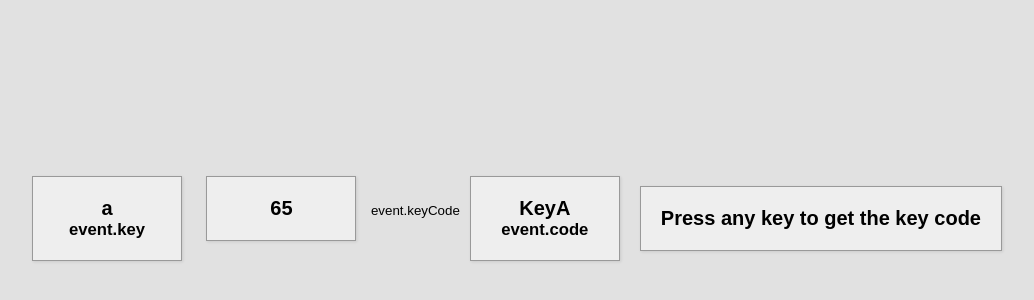
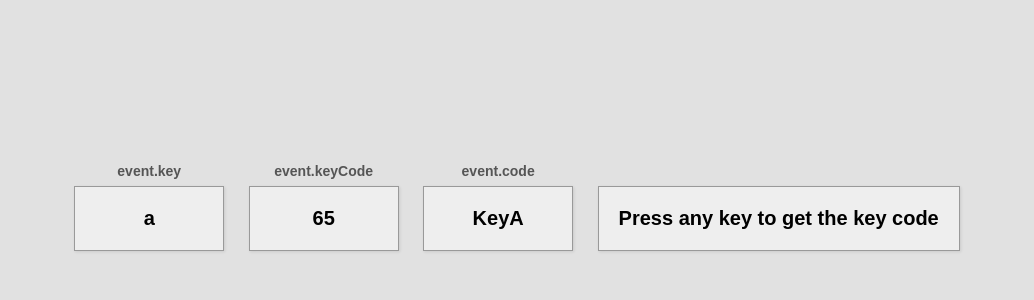
Before and after one commit to Cordovas-cmd/Key-Code-Reader, a plain HTML site: page index.html in a window 1280 px wide. Shown: the part 182-482 px from the top of the page, without its empty margins (123-1157 px from the left). Drawn offline with Linux system fonts and the light colour scheme; a web font is replaced by a local one.

Commit message:
added the small tag styling and fixed some errors in html

```diff
--- a/index.html
+++ b/index.html
@@ -8,13 +8,18 @@
   </head>
   <body>
     <div id="insert">
+
+
       <div class="key">
         a
         <small>event.key</small>
       </div>
-      <div class="key">65</div>
+
+      <div class="key">
+        65
         <small>event.keyCode</small>
       </div>
+
 
       <div class="key">
         KeyA
@@ -24,6 +29,9 @@
       <div class="key">
         Press any key to get the key code
       </div>
+
+
+    </div>
       <script src="script.js"></script>
     </body>
     </html>
--- a/style.css
+++ b/style.css
@@ -16,7 +16,7 @@ body {
   margin: 0;
 }
 
-/* ket class styles */
+/* key class styles ----------------- */
 .key {
   border: 1px solid #999;
   background-color: #eee;
@@ -29,4 +29,16 @@ body {
   flex-direction: column;
   margin: 10px;
   min-width: 150px;
+  position: relative;
 }
+
+/* small tag styling-------------- */
+.key small {
+  position: absolute;
+  top: -24px;
+  left: 0;
+  text-align: center;
+  width: 100%;
+  color: #555;
+  font-size: 14px;
+}
```
Lines whose indentation alone changed are shown as unchanged.
